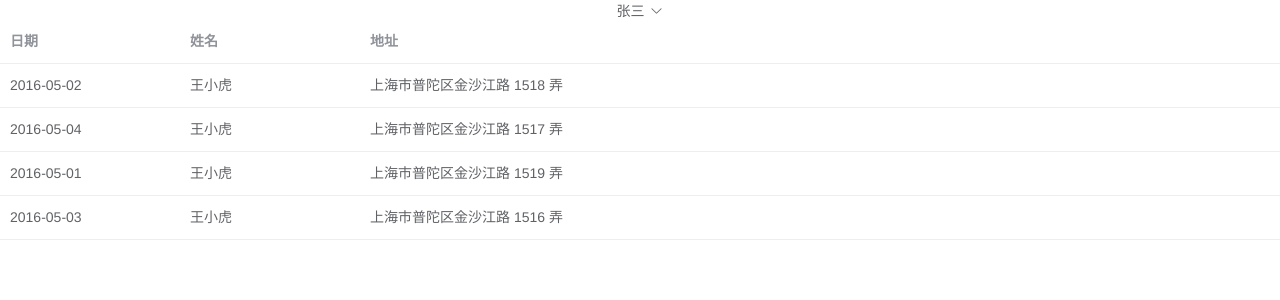
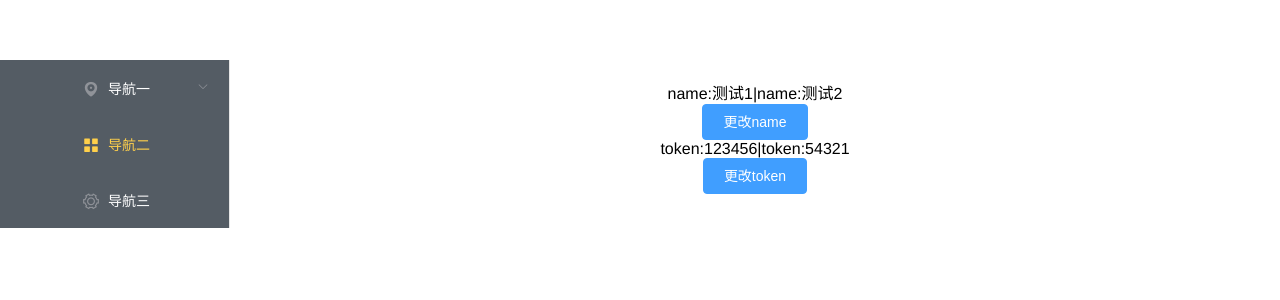
Before and after one commit to NiceHuang/nice_data, a Vue app: page /#/home in a window 1280 px wide. Shown: the top 300 px of the page. Built offline with nearby package versions, Linux system fonts and the light colour scheme.

Commit message:
1、完善登录页面功能

```diff
--- a/package.json
+++ b/package.json
@@ -18,7 +18,8 @@
     "element-ui": "^2.4.5",
     "font-awesome": "^4.7.0",
     "vue": "^2.5.2",
-    "vue-router": "^3.0.1"
+    "vue-router": "^3.0.1",
+    "vuex": "^3.0.1"
   },
   "devDependencies": {
     "autoprefixer": "^7.1.2",
--- /dev/null
+++ b/src/components/SideBar.vue
@@ -0,0 +1,60 @@
+<template>
+    <div>
+      <el-menu
+        default-active="2"
+        class="el-menu-vertical-demo"
+        @open="handleOpen"
+        @close="handleClose"
+        background-color="#545c64"
+        text-color="#fff"
+        active-text-color="#ffd04b">
+        <el-submenu index="1">
+          <template slot="title">
+            <i class="el-icon-location"></i>
+            <span>导航一</span>
+          </template>
+          <el-menu-item-group>
+            <template slot="title">分组一</template>
+            <el-menu-item index="1-1">选项1</el-menu-item>
+            <el-menu-item index="1-2">选项2</el-menu-item>
+          </el-menu-item-group>
+          <el-menu-item-group title="分组2">
+            <el-menu-item index="1-3">选项3</el-menu-item>
+          </el-menu-item-group>
+          <el-submenu index="1-4">
+            <template slot="title">选项4</template>
+            <el-menu-item index="1-4-1">选项1</el-menu-item>
+          </el-submenu>
+        </el-submenu>
+        <el-menu-item index="2">
+          <i class="el-icon-menu"></i>
+          <span slot="title">导航二</span>
+        </el-menu-item>
+        <el-menu-item index="3">
+          <i class="el-icon-setting"></i>
+          <span slot="title">导航三</span>
+        </el-menu-item>
+      </el-menu>
+    </div>
+</template>
+
+<script>
+    export default{
+        data () {
+            return {
+
+            }
+        },
+        methods: {
+          handleOpen(key, keyPath) {
+            console.log(key, keyPath);
+          },
+          handleClose(key, keyPath) {
+            console.log(key, keyPath);
+          }
+        }
+    }
+</script>
+
+<style scoped>
+</style>
--- a/src/main.js
+++ b/src/main.js
@@ -7,6 +7,7 @@ import 'element-ui/lib/theme-chalk/index.css'
 import router from './router'
 import 'font-awesome/css/font-awesome.min.css'
 import axios from 'axios'
+import store from './store'
 
 Vue.config.productionTip = false
 Vue.use(ElementUI, {
@@ -18,7 +19,7 @@ Vue.prototype.axios = axios;
 new Vue({
   el: '#app',
   router,
-  axios,
+  store,
   components: { App },
   template: '<App/>'
 })
--- /dev/null
+++ b/src/store/actions.js
@@ -0,0 +1,12 @@
+/**
+ * Created by viruser on 2018/8/9.
+ */
+const actions = {
+  actionSetUserName({commit}, name) {
+    setTimeout(()=>{
+      commit('SET_USER_NAME', name)
+    }, 2000);
+  }
+}
+
+export default actions;
--- /dev/null
+++ b/src/store/getters.js
@@ -0,0 +1,12 @@
+/**
+ * Created by viruser on 2018/8/9.
+ */
+
+const getters = {
+  name: state => state.user.name,
+  token: state => state.user.token,
+  name2: state => state.app.name,
+  token2: state => state.app.token
+}
+
+export default getters;
--- /dev/null
+++ b/src/store/index.js
@@ -0,0 +1,23 @@
+/**
+ * Created by viruser on 2018/8/9.
+ */
+import Vue from 'vue'
+import Vuex from 'vuex'
+import app from './modules/app'
+import user from './modules/user'
+import getters from './getters'
+import actions from './actions'
+import mutations from './mutations'
+Vue.use(Vuex)
+
+const store = new Vuex.Store({
+  modules: {
+    app,
+    user
+  },
+  getters,
+  actions,
+  mutations
+})
+
+export default store;
--- /dev/null
+++ b/src/store/modules/app.js
@@ -0,0 +1,10 @@
+/**
+ * Created by viruser on 2018/8/9.
+ */
+const app = {
+  state: {
+    token: '54321',
+    name: '测试2',
+  },
+}
+export default app;
--- /dev/null
+++ b/src/store/modules/user.js
@@ -0,0 +1,17 @@
+/**
+ * Created by viruser on 2018/8/9.
+ */
+const user = {
+  state: {
+    user: '',
+    status: '',
+    code: '',
+    token: '123456',
+    name: '测试1',
+    avatar: '',
+    introduction: '',
+    roles: [],
+  },
+}
+
+export default user;
--- /dev/null
+++ b/src/store/mutations.js
@@ -0,0 +1,15 @@
+/**
+ * Created by viruser on 2018/8/9.
+ */
+const mutations = {
+  SET_USER_NAME:(state, name) => {
+    state.user.name = name
+  },
+  SET_APP_TOKEN:(state, token) => {
+    setTimeout(()=>{
+      state.app.token = token;
+    }, 2000);
+    // state.app.token = token;
+  },
+}
+export default mutations;
--- a/src/views/Home.vue
+++ b/src/views/Home.vue
@@ -1,70 +1,57 @@
 <template>
   <div>
-    <el-dropdown @command="handleCommand">
-  <span class="el-dropdown-link">
-    张三<i class="el-icon-arrow-down el-icon--right"></i>
-  </span>
-      <el-dropdown-menu slot="dropdown">
-        <el-dropdown-item command="logout">注销</el-dropdown-item>
-      </el-dropdown-menu>
-    </el-dropdown>
-    <el-table
-      :data="tableData"
-      style="width: 100%">
-      <el-table-column
-        prop="date"
-        label="日期"
-        width="180">
-      </el-table-column>
-      <el-table-column
-        prop="name"
-        label="姓名"
-        width="180">
-      </el-table-column>
-      <el-table-column
-        prop="address"
-        label="地址">
-      </el-table-column>
-    </el-table>
+    <el-container>
+      <el-header>
+
+      </el-header>
+      <el-container>
+        <el-aside width="230px">
+          <sidebar></sidebar>
+        </el-aside>
+        <el-main>
+          name:{{name}}|name:{{name2}}
+          <br>
+          <el-button type="primary" @click="handleChangeName">更改name</el-button>
+          <br>
+          token:{{token}}|token:{{token2}}
+          <br>
+          <el-button type="primary" @click="handleChangeToken">更改token</el-button>
+        </el-main>
+      </el-container>
+    </el-container>
   </div>
 </template>
 
 <script>
+  import Sidebar from '@/components/Sidebar'
   export default {
     name: 'Home',
     data() {
       return {
-        tableData: [{
-          date: '2016-05-02',
-          name: '王小虎',
-          address: '上海市普陀区金沙江路 1518 弄'
-        }, {
-          date: '2016-05-04',
-          name: '王小虎',
-          address: '上海市普陀区金沙江路 1517 弄'
-        }, {
-          date: '2016-05-01',
-          name: '王小虎',
-          address: '上海市普陀区金沙江路 1519 弄'
-        }, {
-          date: '2016-05-03',
-          name: '王小虎',
-          address: '上海市普陀区金沙江路 1516 弄'
-        }]
       }
     },
+    computed: {
+      name(){
+          return this.$store.getters.name;
+      },
+      name2(){
+        return this.$store.getters.name2;
+      },
+      token(){
+          return this.$store.getters.token;
+      },
+      token2(){
+        return this.$store.getters.token2;
+      }
+    },
+    components: {Sidebar},
     methods: {
-      handleCommand(cmd){
-        const self = this;
-        if(cmd == "logout"){
-          this.axios({
-            method: 'get',
-            url: '/logout',
-          }).then(resp=> {
-            console.log(resp);
-            self.$router.replace({path: '/'});
-          });
-        }
+      handleChangeName(){
+        this.$store.dispatch("actionSetUserName", "哈哈");
+//        this.$store.commit("SET_USER_NAME", "哈哈");
+      },
+      handleChangeToken(){
+        this.$store.commit("SET_APP_TOKEN", "哈哈11111");
       }
     }
   }
--- a/src/views/login/Login.vue
+++ b/src/views/login/Login.vue
@@ -140,24 +140,24 @@
             console.log(obj);
           if (valid) {
             var path = self.$route.query.redirect;
-//            self.$router.replace({path: path == '/' || path == undefined ? '/home' : path});
-            this.axios({
-              method: 'post',
-              url: '/login',
-              data: obj,
-              transformRequest: [function (data) {
-                let ret = ''
-                for (let it in data) {
-                  ret += encodeURIComponent(it) + '=' + encodeURIComponent(data[it]) + '&'
-                }
-                return ret
-              }],
-              headers: {
-                'Content-Type': 'application/x-www-form-urlencoded'
-              }
-            }).then(resp=> {
-              self.$router.replace({path: path == '/' || path == undefined ? '/home' : path});
-            });
+            self.$router.replace({path: path == '/' || path == undefined ? '/home' : path});
+//            this.axios({
+//              method: 'post',
+//              url: '/login',
+//              data: obj,
+//              transformRequest: [function (data) {
+//                let ret = ''
+//                for (let it in data) {
+//                  ret += encodeURIComponent(it) + '=' + encodeURIComponent(data[it]) + '&'
+//                }
+//                return ret
+//              }],
+//              headers: {
+//                'Content-Type': 'application/x-www-form-urlencoded'
+//              }
+//            }).then(resp=> {
+//              self.$router.replace({path: path == '/' || path == undefined ? '/home' : path});
+//            });
           }
         });
       }
```
